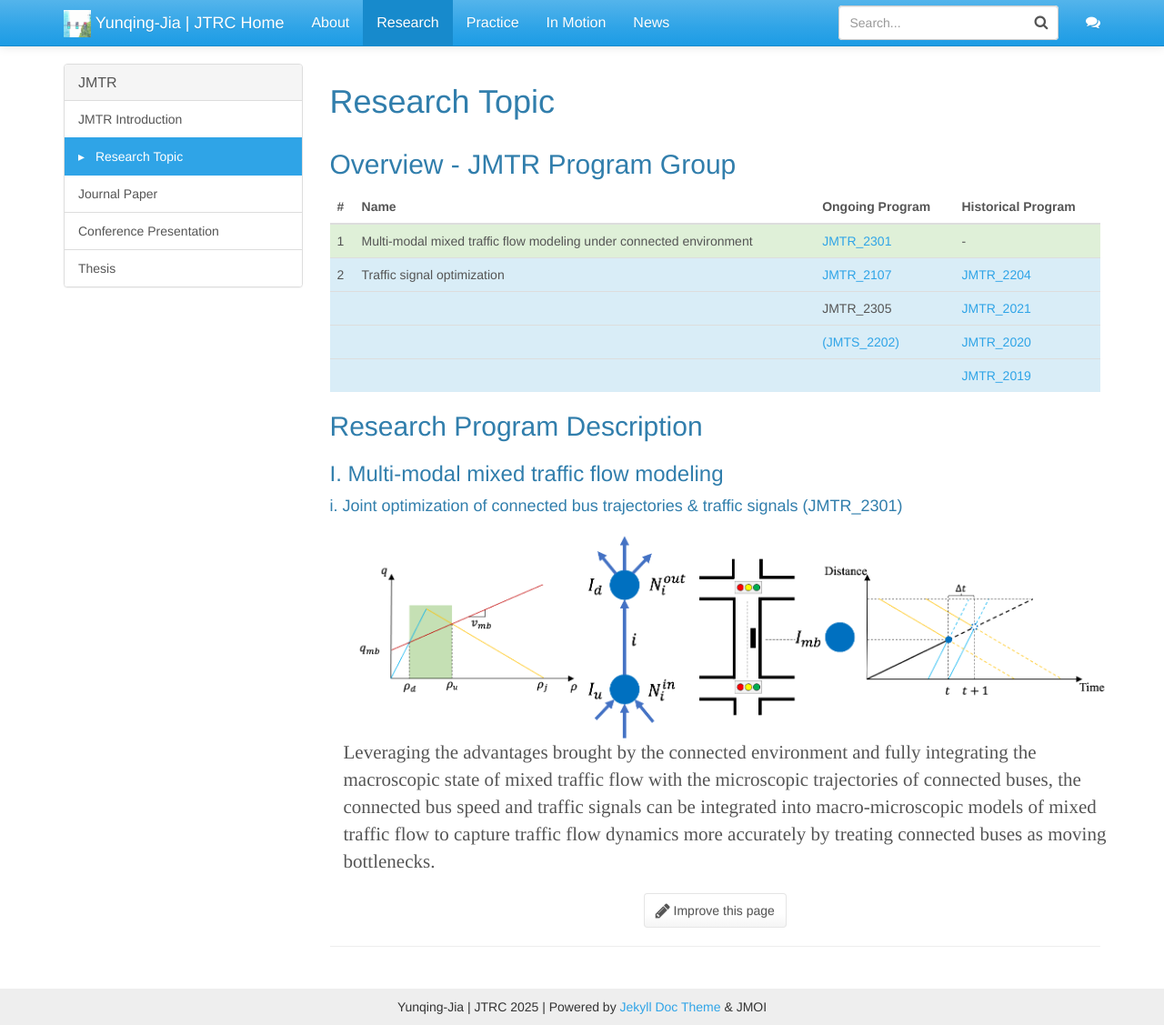
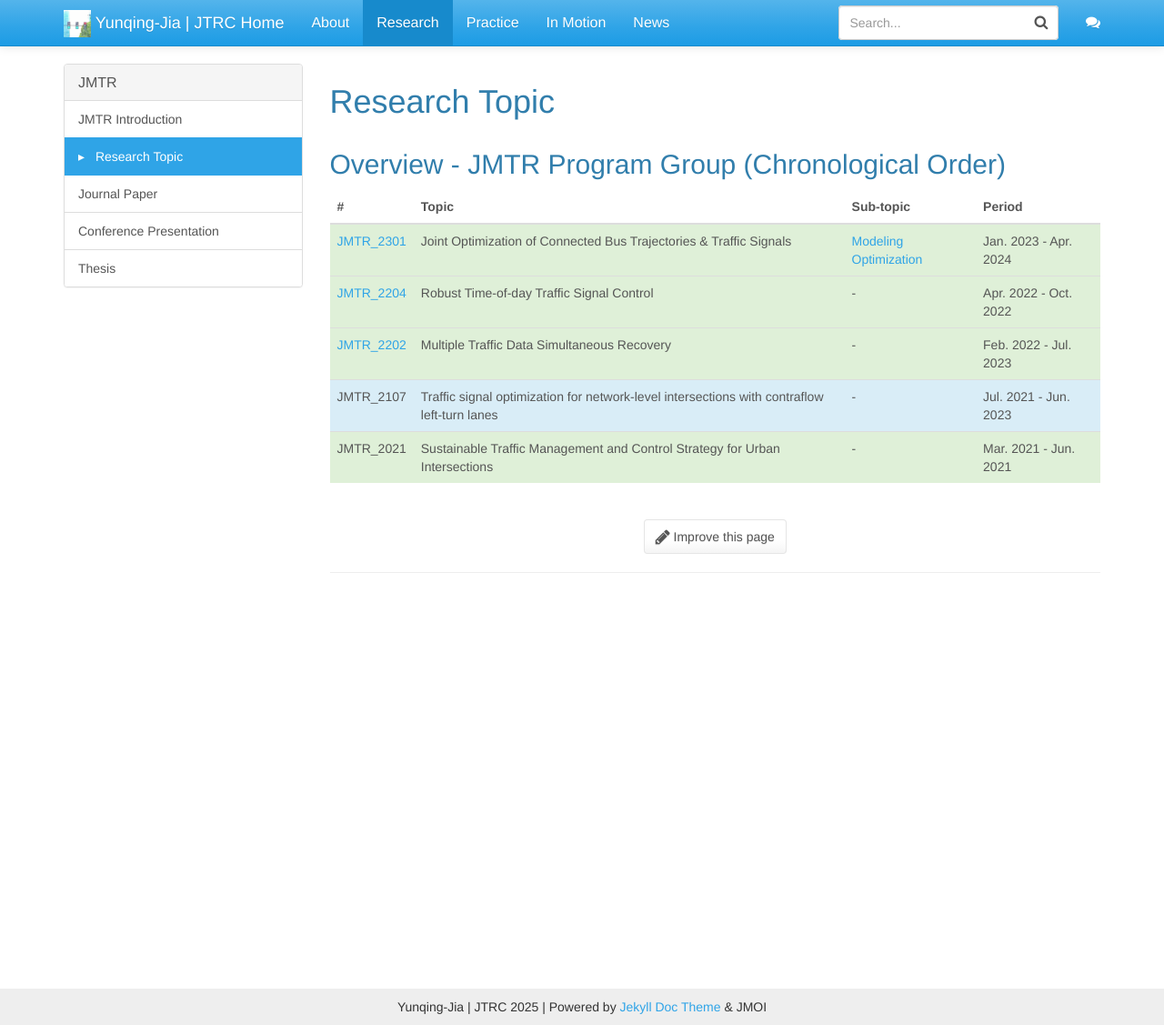
Before and after one commit to Yunqing-Jia/JTRC, a Jekyll site: the page built from _jmtr/researchtopic.md, in a window 1280 px wide and 1127 px high. Shown: the whole window at 91% size. Built offline with Jekyll 4.4.1, drawn with Linux system fonts in a browser that asks for light colours.

Commit message:
Update researchtopic.md

```diff
--- a/_jmtr/researchtopic.md
+++ b/_jmtr/researchtopic.md
@@ -10,66 +10,51 @@ font-size:21px;
 }
 </style>
 
-## Overview - JMTR Program Group
+## Overview - JMTR Program Group (Chronological Order)
 <table class="table table-striped table-hover ">
   <thead>
     <tr>
       <th>#</th>
-      <th>Name</th>
-      <th>Ongoing Program</th>
-      <th>Historical Program</th>
+      <th>Topic</th>
+      <th>Sub-topic</th>
+      <th>Period</th>
     </tr>
   </thead>
   <tbody>
     <tr class="success">
-      <td>1</td>
-      <td>Multi-modal mixed traffic flow modeling under connected environment</td>
-      <td><a href="#JMTR_2301">JMTR_2301</a></td>
+      <td><a href="https://yunqing-jia.github.io/JTRC/jmtr/thesis/#JMTR_2301">JMTR_2301</a></td>
+      <td>Joint Optimization of Connected Bus Trajectories & Traffic Signals</td>
+      <td>
+      <a href="https://yunqing-jia.github.io/JTRC/jmtr/researchtopic/model/#JMTR_2301">Modeling</a>
+      <a href="https://yunqing-jia.github.io/JTRC/jmtr/researchtopic/optimization/#JMTR_2301">Optimization</a>
+      </td>
+      <td>Jan. 2023 - Apr. 2024</td>
+    </tr>
+    <tr class="success">
+      <td><a href="https://yunqing-jia.github.io/JTRC/jmtr/researchtopic/optimization/#JMTR_2204">
+      JMTR_2204</a></td>
+      <td>Robust Time-of-day Traffic Signal Control</td>
       <td>-</td>
+      <td>Apr. 2022 - Oct. 2022</td>
+    </tr>
+    <tr class="success">
+      <td><a href="https://yunqing-jia.github.io/JTRC/jmtr/researchtopic/aiml/#JMTR_2202">
+      JMTR_2202</a></td>
+      <td>Multiple Traffic Data Simultaneous Recovery</td>
+      <td>-</td>
+      <td>Feb. 2022 - Jul. 2023</td>
     </tr>
     <tr class="info">
-      <td>2</td>
-      <td>Traffic signal optimization</td>
-      <td><a href="#JMTR_2107">JMTR_2107</a></td>
-      <td><a href="#JMTR_2204">JMTR_2204</a></td>
+      <td>JMTR_2107</td>
+      <td>Traffic signal optimization for network-level intersections with contraflow left-turn lanes</td>
+      <td>-</td>
+      <td>Jul. 2021 - Jun. 2023</td>
     </tr>
-    <tr class="info">
-      <td> </td>
-      <td> </td>
-      <td>JMTR_2305</td>
-      <td><a href="https://yunqing-jia.github.io/JTRC/jmtr/thesis/#JMTR_2021">JMTR_2021</a></td>
-    </tr>
-    <tr class="info">
-      <td> </td>
-      <td> </td>
-      <td><a href="https://yunqing-jia.github.io/JTRC/jmts/experience/#jmts_2202">(JMTS_2202)</a></td>
-      <td><a href="#JMTR_2020">JMTR_2020</a></td>
-    </tr>
-    <tr class="info">
-      <td> </td>
-      <td> </td>
-      <td> </td>
-      <td><a href="#JMTR_2019">JMTR_2019</a></td>
+    <tr class="success">
+      <td>JMTR_2021</td>
+      <td>Sustainable Traffic Management and Control Strategy for Urban Intersections</td>
+      <td>-</td>
+      <td>Mar. 2021 - Jun. 2021</td>
     </tr>
   </tbody>
 </table>
-<a name="JMTR_2301"/>
-
-## Research Program Description
-### I. Multi-modal mixed traffic flow modeling
-#### i. Joint optimization of connected bus trajectories & traffic signals (JMTR_2301)
-
-<div class="container">
-    <div class="row">
-    <div class="col-md-9">
-          <img src="/JTRC/jmtr/mtfm_ind.png" class="center" width='900'>
-    </div>
-    </div>
-    <div class="row">
-    <div class="col-md-9">
-          <div class="intro">
-            Leveraging the advantages brought by the connected environment and fully integrating the macroscopic state of mixed traffic flow with the microscopic trajectories of connected buses, the connected bus speed and traffic signals can be integrated into macro-microscopic models of mixed traffic flow to capture traffic flow dynamics more accurately by treating connected buses as moving bottlenecks.
-          </div>
-    </div>
-    </div>
-</div>
```
